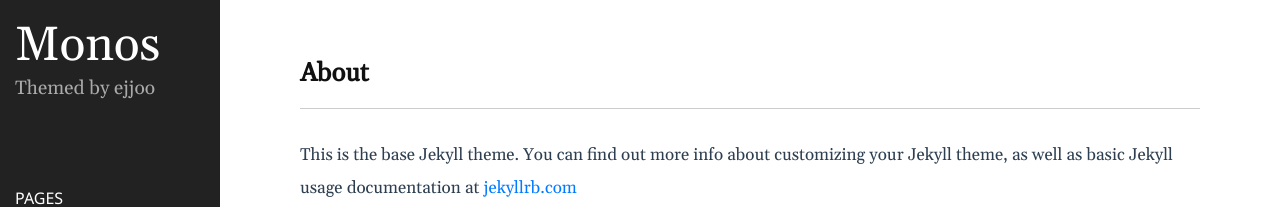
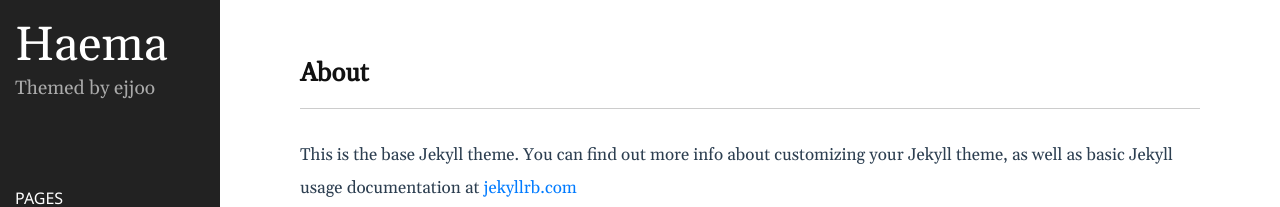
Before and after one commit to haema-dev/haema-dev.github.io, a Jekyll site: the page built from about.markdown, in a window 1280 px wide. Shown: the top 207 px of the page. Built offline with Jekyll 4.4.1, drawn with Linux system fonts in a browser that asks for light colours.

Commit message:
user add

```diff
--- a/_config.yml
+++ b/_config.yml
@@ -18,13 +18,13 @@
 # You can create any custom variable you would like, and they will be accessible
 # in the templates via {{ site.myvariable }}.
 
-title: Monos
-email: ejjoo7994@gmail.com
+title: Haema
+email: haemahmtea@gmail.com
 description: >- # this means to ignore newlines until "baseurl:"
   Themed by ejjoo
 # baseurl: "/" # the subpath of your site, e.g. /blog
 # url: "http://ejjoo.github.io" # the base hostname & protocol for your site, e.g. http://example.com
-github_username: ejjoo
+github_username: haema-dev
 highlighter: rouge
 svg:
   optimize: true
```
